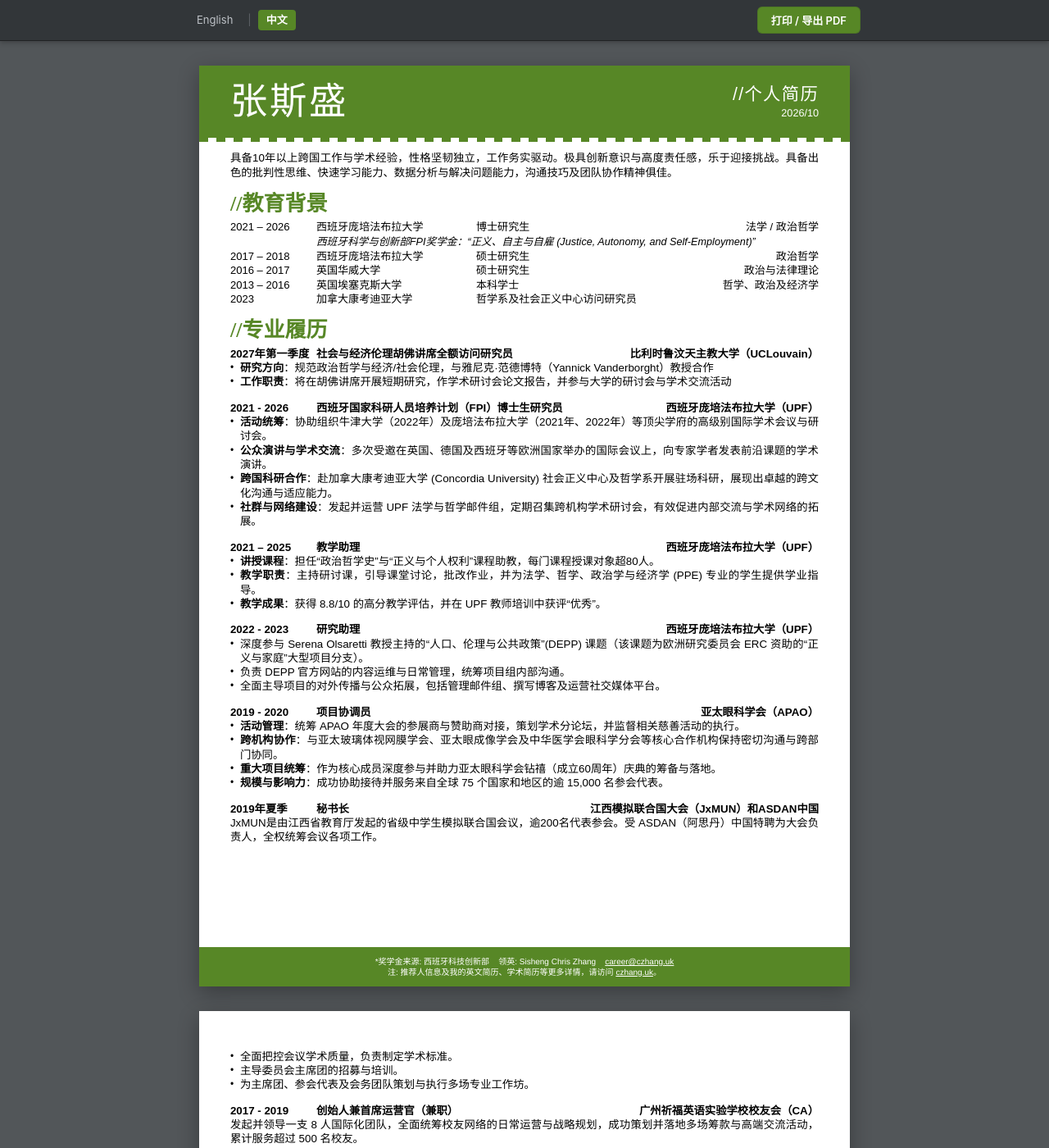
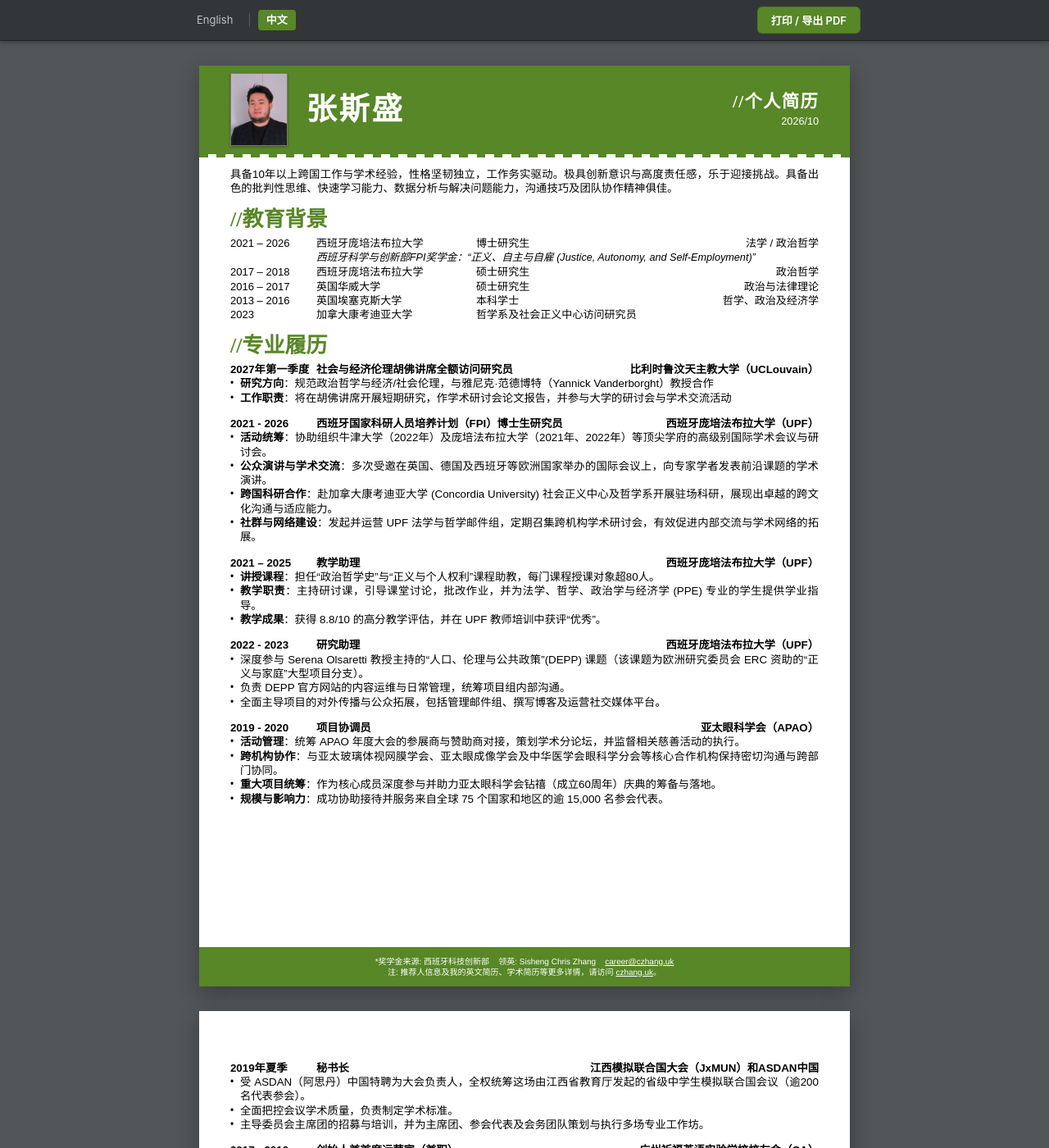
Before and after one commit to kzssc/cv, a Jekyll site: the page built from index-cn.md, in a window 1280 px wide and 1400 px high. Shown: the whole window at 82% size. Built offline with Jekyll 4.4.1, drawn with Linux system fonts in a browser that asks for light colours.

Commit message:
Add portrait photo and Apple Pages styling to Chinese CV header

```diff
--- a/_layouts/cv.html
+++ b/_layouts/cv.html
@@ -30,7 +30,14 @@
 
     <div class="cv-page" id="page-1">
       <header class="top-banner">
-        <div class="header-name">{{ page.display_name | default: "Sisheng Chris ZHANG" }}</div>
+        <div class="header-left">
+          {% if page.photo %}
+          <div class="header-photo-wrapper">
+            <img src="{{ page.photo }}" alt="{{ page.display_name }}" class="header-photo" />
+          </div>
+          {% endif %}
+          <div class="header-name">{{ page.display_name | default: "Sisheng Chris ZHANG" }}</div>
+        </div>
         <div class="header-meta">
           <div class="header-cv">{{ page.cv_title | default: "//Curriculum Vitae" }}</div>
           <div class="header-date">{{ page.cv_date | default: "Oct 2026" }}</div>
--- a/index-cn.md
+++ b/index-cn.md
@@ -10,6 +10,7 @@ abstract:
 note:
 layout: cv
 theme_color: green
+photo: media/photo.jpg
 ---
 
 具备10年以上跨国工作与学术经验，性格坚韧独立，工作务实驱动。极具创新意识与高度责任感，乐于迎接挑战。具备出色的批判性思维、快速学习能力、数据分析与解决问题能力，沟通技巧及团队协作精神俱佳。
@@ -58,15 +59,13 @@ theme_color: green
 - **重大项目统筹**：作为核心成员深度参与并助力亚太眼科学会钻禧（成立60周年）庆典的筹备与落地。
 - **规模与影响力**：成功协助接待并服务来自全球 75 个国家和地区的逾 15,000 名参会代表。
 
+---
+
 `2019年夏季` **秘书长** **江西模拟联合国大会（JxMUN）和ASDAN中国**
 
-JxMUN是由江西省教育厅发起的省级中学生模拟联合国会议，逾200名代表参会。受 ASDAN（阿思丹）中国特聘为大会负责人，全权统筹会议各项工作。
-
----
-
+- 受 ASDAN（阿思丹）中国特聘为大会负责人，全权统筹这场由江西省教育厅发起的省级中学生模拟联合国会议（逾200名代表参会）。
 - 全面把控会议学术质量，负责制定学术标准。
-- 主导委员会主席团的招募与培训。
-- 为主席团、参会代表及会务团队策划与执行多场专业工作坊。
+- 主导委员会主席团的招募与培训，并为主席团、参会代表及会务团队策划与执行多场专业工作坊。
 
 `2017 - 2019` **创始人兼首席运营官（兼职）** **广州祈福英语实验学校校友会（CA）**
 
--- a/media/print.css
+++ b/media/print.css
@@ -88,6 +88,27 @@ html[lang="zh-cn"] body {
     transparent 5.6mm
   );
   z-index: 2;
+}
+
+.header-left {
+  display: flex;
+  align-items: center;
+}
+
+.header-photo-wrapper {
+  margin-right: 6mm;
+  display: flex;
+  align-items: center;
+}
+
+.header-photo {
+  width: 18.5mm;
+  height: 23.6mm;
+  object-fit: cover;
+  border: 0.75pt solid #7e786c;
+  border-radius: 1px;
+  box-shadow: 0 1px 3px rgba(0, 0, 0, 0.35);
+  display: block;
 }
 
 .header-name {
@@ -411,16 +432,24 @@ html[lang="zh-cn"] td:last-child {
   width: 328px;
 }
 
+body.lang-zh .top-banner,
+html[lang="zh-cn"] .top-banner {
+  height: 28.5mm;
+}
+
 body.lang-zh .header-name,
 html[lang="zh-cn"] .header-name {
-  font-family: "PingFang SC", "Hiragino Sans GB", "Microsoft YaHei", sans-serif;
-  font-weight: 300;
+  font-family: "STSongti-SC-Bold", "Noto Serif SC", "Source Han Serif SC", "Songti SC", SimSun, serif;
+  font-size: 28pt;
+  font-weight: 700;
   letter-spacing: 2pt;
 }
 
 body.lang-zh .header-cv,
 html[lang="zh-cn"] .header-cv {
-  font-family: "PingFang SC", "Hiragino Sans GB", "Microsoft YaHei", sans-serif;
+  font-family: "STSongti-SC-Bold", "Noto Serif SC", "Source Han Serif SC", "Songti SC", SimSun, serif;
+  font-size: 16pt;
+  font-weight: 700;
   letter-spacing: 1pt;
 }
 
--- a/media/screen.css
+++ b/media/screen.css
@@ -150,6 +150,27 @@ html[lang="zh-cn"] body {
     transparent 5.6mm
   );
   z-index: 2;
+}
+
+.header-left {
+  display: flex;
+  align-items: center;
+}
+
+.header-photo-wrapper {
+  margin-right: 6mm;
+  display: flex;
+  align-items: center;
+}
+
+.header-photo {
+  width: 18.5mm;
+  height: 23.6mm;
+  object-fit: cover;
+  border: 0.75pt solid #7e786c;
+  border-radius: 1px;
+  box-shadow: 0 1px 3px rgba(0, 0, 0, 0.35);
+  display: block;
 }
 
 .header-name {
@@ -473,16 +494,24 @@ html[lang="zh-cn"] td:last-child {
   width: 328px;
 }
 
+body.lang-zh .top-banner,
+html[lang="zh-cn"] .top-banner {
+  height: 28.5mm;
+}
+
 body.lang-zh .header-name,
 html[lang="zh-cn"] .header-name {
-  font-family: "PingFang SC", "Hiragino Sans GB", "Microsoft YaHei", sans-serif;
-  font-weight: 300;
+  font-family: "STSongti-SC-Bold", "Noto Serif SC", "Source Han Serif SC", "Songti SC", SimSun, serif;
+  font-size: 28pt;
+  font-weight: 700;
   letter-spacing: 2pt;
 }
 
 body.lang-zh .header-cv,
 html[lang="zh-cn"] .header-cv {
-  font-family: "PingFang SC", "Hiragino Sans GB", "Microsoft YaHei", sans-serif;
+  font-family: "STSongti-SC-Bold", "Noto Serif SC", "Source Han Serif SC", "Songti SC", SimSun, serif;
+  font-size: 16pt;
+  font-weight: 700;
   letter-spacing: 1pt;
 }
 
```
Also changed, not shown: scripts/build_and_verify.py (+10 -0 lines), media/photo.jpg (added), 3 other files.
